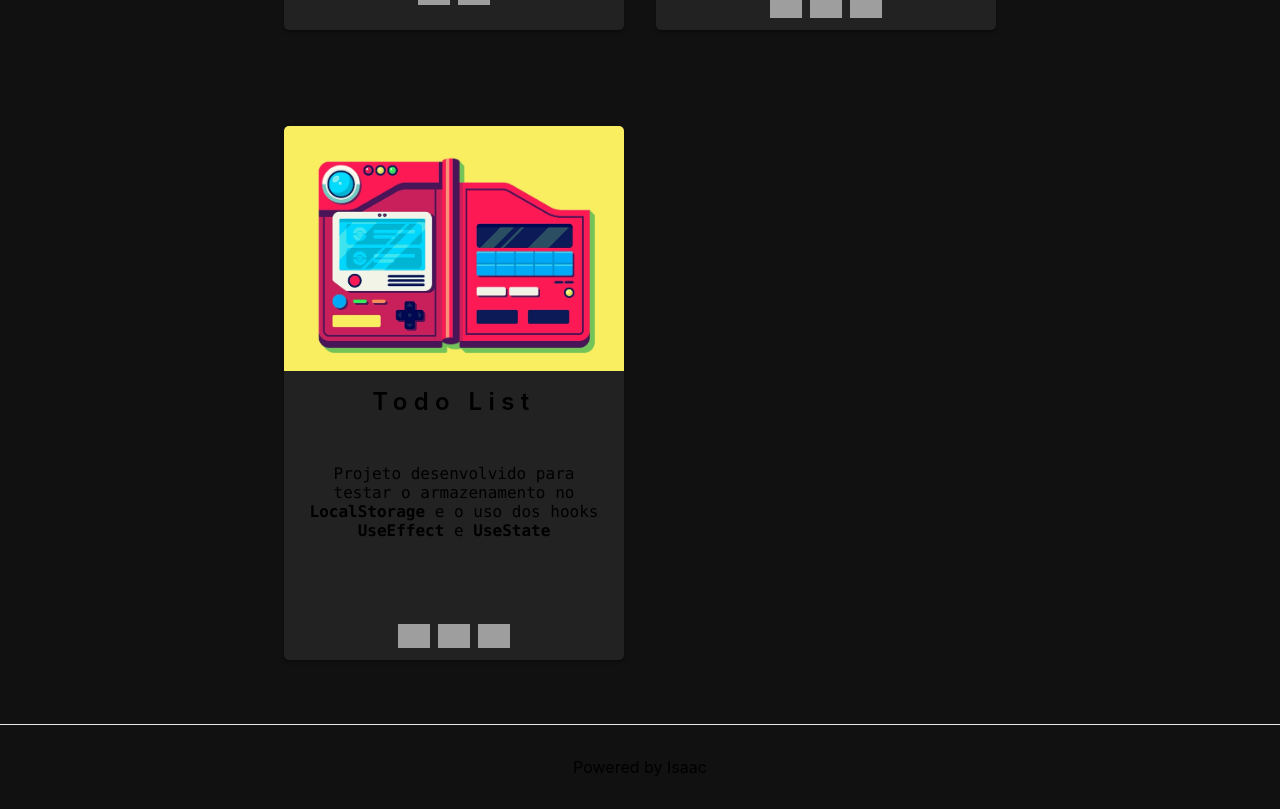
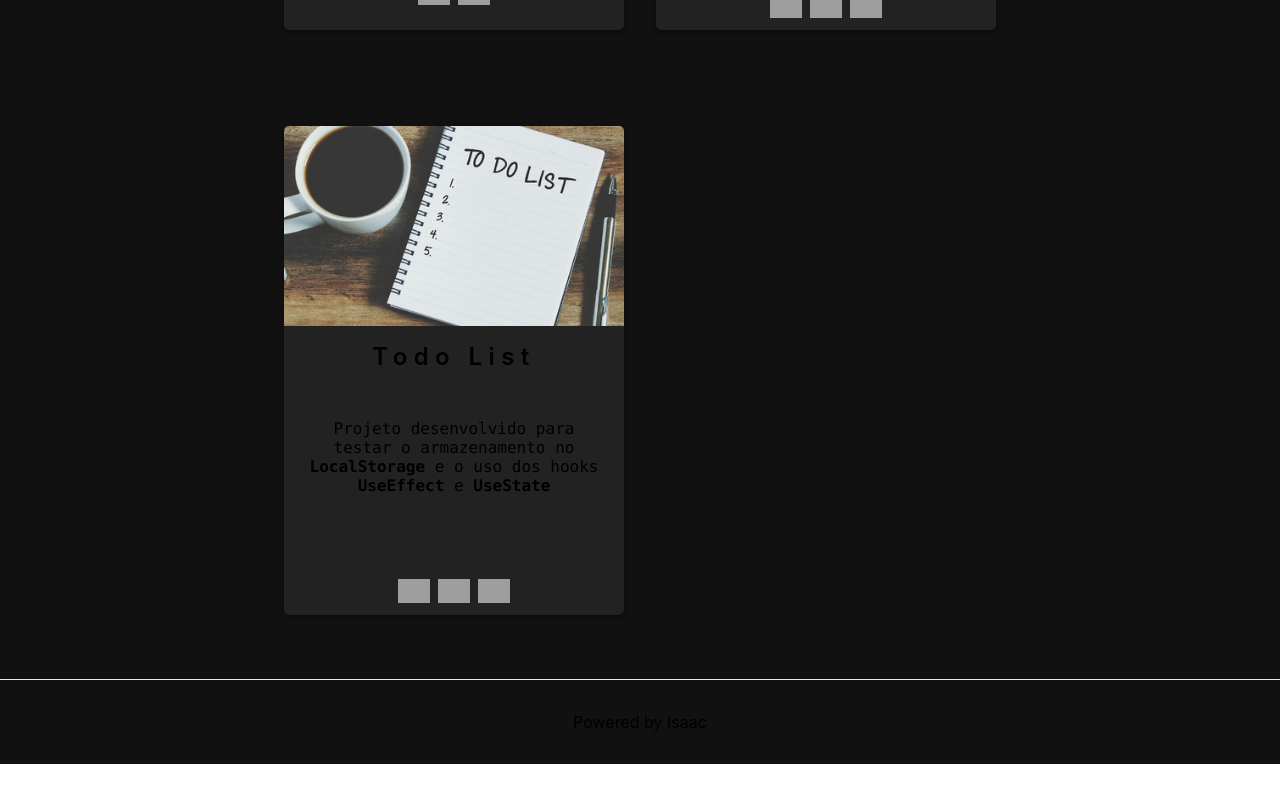
Before and after one commit to isaac-goncalves/MyPortfolio, a Next.js app: page / in a window 1280 px wide. Shown: the part 2180-2989 px from the top of the page. After the commit the page ends 2944 px from the top, so only its background shows below. Built offline with nearby package versions, Linux system fonts and the light colour scheme; grey boxes are pictures that could not be loaded.

Commit message:
added todo img

```diff
--- a/src/pages/Projects/index.tsx
+++ b/src/pages/Projects/index.tsx
@@ -7,6 +7,9 @@ import styles from "./styles.module.scss";
 import project1 from "public/project1.png";
 
 import project2 from "public/project2.png";
+
+import project3 from "public/project3.png";
+
 import Link from "next/link";
 
 export default function index() {
@@ -60,7 +63,7 @@ export default function index() {
         </Link>
         <Link href="./project3">
           <div className={styles.project}>
-            <Image height={500} src={project2} />
+            <Image height={200} src={project3} />
             <h1>Todo List</h1>
             <p>
               Projeto desenvolvido para testar o armazenamento no {" "}
```
Also changed, not shown: public/project3.png (added).
